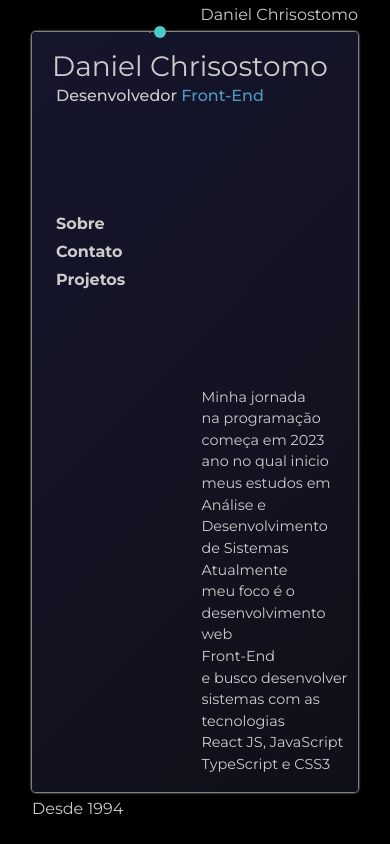
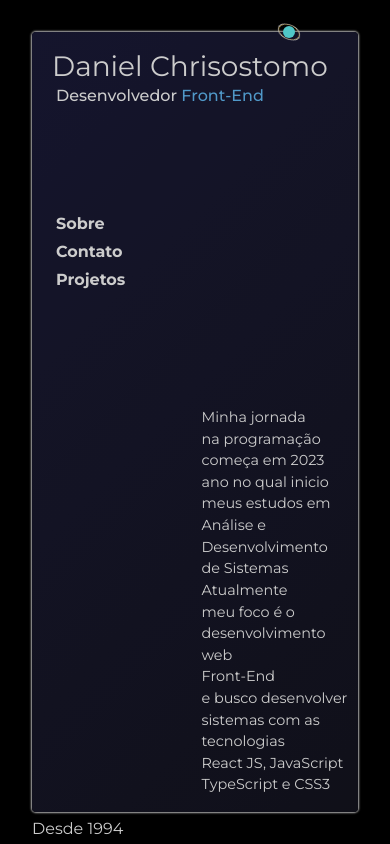
Before and after one commit to DanielChrisostomo/Portfolio, a React (Vite) app: page / in a window 390 px wide. Built offline with nearby package versions, Linux system fonts and the light colour scheme.

Commit message:
correções em planeta e posicionamento de main container

```diff
--- a/src/Pages/Title.css
+++ b/src/Pages/Title.css
@@ -39,12 +39,6 @@ p {
   left: 0px;
 }
 
-.nome-span {
-  position: absolute;
-  top: -25px;
-  right: 0px;
-}
-
 @media (max-width:800px ) {
   h1 {
     font-size: 1.75rem;
--- a/src/Pages/Title.tsx
+++ b/src/Pages/Title.tsx
@@ -20,7 +20,6 @@ const Title = () => {
           <NavLink to="/projetos">Projetos</NavLink>
         </nav>
 
-        <span className="nome-span">Daniel Chrisostomo</span>
         <span className="ano-span">Desde 1994</span>
       </section>
     </>
--- a/src/global.css
+++ b/src/global.css
@@ -54,7 +54,7 @@ body {
   grid-template-columns: 550px auto;
   margin: 2rem 2rem;
   position: relative;
-  min-height: 90vh;
+  min-height: calc(100vh - 4rem);
   opacity: 0.8;
   background: linear-gradient(-45deg, #000, #111, #225,#003);
 	background-size: 800% 800%;
@@ -95,7 +95,7 @@ body {
   width: 22px;
   height: 22px;
   top: -12px;
-  right: -36px;
+  right: calc(-2rem - 24px);
   border-radius: 50%;
   background-color: transparent;
   box-shadow: inset 0px 0px 0px 0.5px goldenrod;
@@ -109,7 +109,7 @@ body {
   width: 12px;
   height: 12px;
   top: -6px;
-  right: -30px;
+  right: calc(-2rem - 18px);
   border-radius: 50%;
   background-color:  rgba(100, 250, 250, 1);
   animation: animeAfter 20s linear infinite;
@@ -124,7 +124,7 @@ body {
   }
 	100% {
     transform:rotate3d(1, 1, 1, 1080deg);
-		right: 105.5%;
+		right: calc(100% + 2rem);
 	}
 }
 
@@ -136,7 +136,7 @@ body {
     opacity: 1;
   }
 	100% {
-		right: 106%;
+		right: calc(100% + 2rem + 6px);
 	}
 }
 
@@ -145,38 +145,3 @@ body {
     grid-template-columns: 1fr;
   }
 }
-
-
-@media (max-width: 500px) {
-  .main-container::before {
-    animation: animeBeforeMedia 10s linear infinite;
-  }
-  .main-container::after {
-    animation: animeAfterMedia 10s linear infinite;
-  }
-}
-
-@keyframes animeBeforeMedia {
-  0%{
-    opacity: 0.1;
-  }
-  2% {
-    opacity: 1;
-  }
-	100% {
-    transform:rotate3d(1, 1, 1, 1080deg);
-		right: 113%;
-	}
-}
-
-@keyframes animeAfterMedia {
-  0%{
-    opacity: 0.1;
-  }
-  2%{
-    opacity: 1;
-  }
-	100% {
-		right: 115%;
-	}
-}
```
